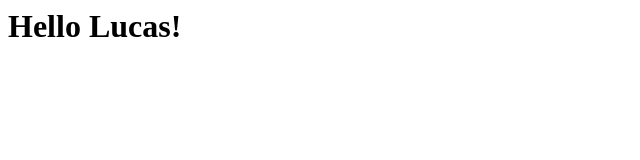
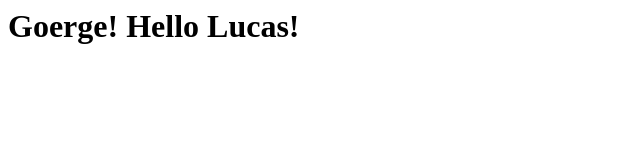
Before and after one commit to lschmidt2/interaction3-p3, a plain HTML site: page index.html in a window 1280 px wide. Shown: the whole page, without its empty margins (0-640 px from the left). Drawn offline with Linux system fonts and the light colour scheme.

Commit message:
Added George to index

```diff
--- a/index.html
+++ b/index.html
@@ -1 +1 @@
-<h1>Hello Lucas!</h1>
+<h1>Goerge! Hello Lucas!</h1>
```
